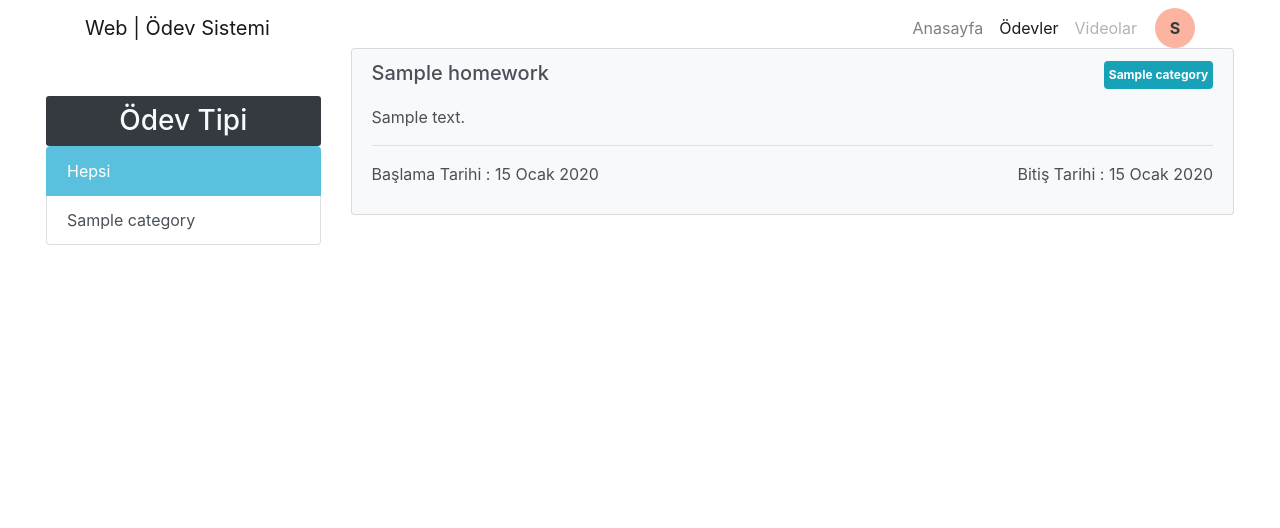
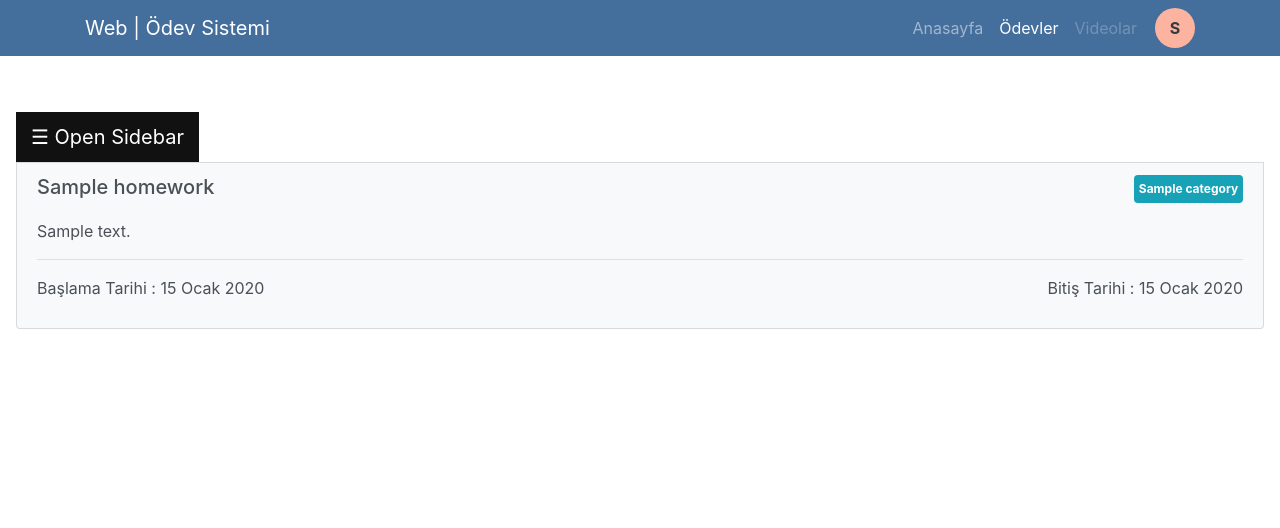
Before and after one commit to Razortype/django-homework-system, a Django app: page /homeworks in a window 1280 px wide. Shown: the top 528 px of the page. Run offline with Django 4.2, Linux system fonts and the light colour scheme; a user stored in the database is signed in; tables that the repository leaves empty hold one stand-in row (values such as "Sample post").

Commit message:
- Live coding. - Dynamically navbar created. Headerjs deleted. Navbar.js created - Homework_list page modified. New sections and sidebar created.

```diff
--- a/homework_project/static/partials/css/_header.css
+++ b/homework_project/static/partials/css/_header.css
@@ -1,8 +1,12 @@
+.navbar {
+    z-index: 1001 !important;
+}
+
 .header__person__buttons{
   margin-left:auto;
 }
 
-.header__userInfo{
+.header__userInfo {
     border-radius:100%;
     width:40px ;
     height:40px;
--- a/homework_project/static/partials/js/_navbar.js
+++ b/homework_project/static/partials/js/_navbar.js
@@ -0,0 +1,46 @@
+const url=window.location.href
+const blueNav=["/homeworks","/homeworks/","/homeoworks/id","/profile"]
+const transparentNav=["homepage","/register"]
+const nav=document.querySelector('nav')
+const toggle=document.querySelector('.navbar-toggler')
+
+if(toggle){
+    toggle.addEventListener('click',makeNavBlue)
+}
+
+blueNav.map((blue)=>{
+    if(url.includes(blue)){
+      makeNavBlue()
+    }
+})
+
+transparentNav.map((tr)=>{
+    if(url==="http://127.0.0.1:8000/"){
+        makeTransparentByScroll(375)
+    }
+    else if(url.includes(tr)){
+        makeTransparentByScroll(10)
+    }
+})
+
+
+function makeNavBlue(){
+    nav.classList.remove('bg-transparent')
+    nav.classList.add('bg-darkblue')
+    nav.classList.add('navbar-dark')
+}
+
+
+function makeTransparentByScroll(height){
+    window.addEventListener("scroll",()=>{
+        if(window.scrollY>height){
+            nav.classList.remove('bg-transparent')
+            nav.classList.add('bg-darkblue')
+            nav.classList.add('navbar-dark')
+        }
+        else{
+            nav.classList.remove('bg-darkblue')
+            nav.classList.remove('navbar-dark')
+        }
+    })
+}
--- a/posts/static/posts/css/homework_list.css
+++ b/posts/static/posts/css/homework_list.css
@@ -1,4 +1,60 @@
-.list-group .active {
-    background-color: #5bc0de;
-    border: 1px solid #5bc0de;
-}
+
+.sidebar {
+    height: 100%;
+    width: 0;
+    position: fixed;
+    z-index: 1;
+    top: 0;
+    left: 0;
+    background-color: #111;
+    overflow-x: hidden;
+    transition: 0.5s;
+    padding-top: 60px;
+  }
+
+  .sidebar a {
+    padding: 8px 8px 8px 32px;
+    text-decoration: none;
+    font-size: 25px;
+    color: #818181;
+    display: block;
+    transition: 0.3s;
+  }
+
+  .sidebar a:hover {
+    color: #f1f1f1;
+  }
+
+  .sidebar .closebtn {
+    position: absolute;
+    top: 0;
+    right: 25px;
+    font-size: 36px;
+    margin-left: 50px;
+  }
+
+  .openbtn {
+    font-size: 20px;
+    cursor: pointer;
+    background-color: #111;
+    color: white;
+    padding: 10px 15px;
+    border: none;
+  }
+
+  .openbtn:hover {
+    background-color: #444;
+  }
+
+  #main {
+    transition: margin-left .5s;
+    padding: 16px;
+  }
+
+  /* On smaller screens, where height is less than 450px, change the style of the sidenav (less padding and a smaller font size) */
+  @media screen and (max-height: 450px) {
+    .sidebar {
+        padding-top: 15px;
+    }
+    .sidebar a {font-size: 18px;}
+  }
--- a/posts/templates/posts/homework_list.html
+++ b/posts/templates/posts/homework_list.html
@@ -3,30 +3,23 @@
 {% load post_extras %}
 
 {% block content %}
-<div class="container-fluid my-5">
 
-    <div class="row mx-3">
-
-
-        <div class="col-sm-3 mt-5">
-            <div class="title p-2 rounded-sm bg-dark text-light">
-                <h3 class="text-center mb-0">Ödev Tipi</h3>
-            </div>
-            <div class="list-group">
-                <a href="/homeworks" class="list-group-item list-group-item-action {% if request.path == '/homeworks' %}active{% endif %}">Hepsi</a>
+<div class="py-5 mt-5" >
+<div id="mySidebar" class="sidebar mt-5 ">
+    <a href="javascript:void(0)" class="closebtn" onclick="closeNav()">×</a>
+    <a href="/homeworks" class="{% if request.path == '/homeworks' %}active{% endif %}">Hepsi</a>
 
     {% for category in categories %}
-                <a href="/homeworks/{{ category.name }}" class="list-group-item list-group-item-action {% if request.path|endswith:category.name %}active{% endif %}">
+    <a href="/homeworks/{{ category.name }}" class="{% if request.path|endswith:category.name %}active{% endif %}">
         {{ category.name }}
     </a>
     {% endfor %}
-            </div>
+
+
   </div>
 
-        <div class="col-sm-9">
-
-            <div class="list-group">
-
+  <div id="main">
+    <button class="openbtn" onclick="openNav()">☰ Open Sidebar</button>
     {% for homework in homeworks %}
     <a href="/homeworks/id/{{ homework.id }}" class="list-group-item list-group-item-action flex-column align-items-start bg-light">
         <div class="d-flex w-100 justify-content-between">
@@ -45,9 +38,16 @@
 
 </div>
 
-        </div>
 
-    </div>
+  <script>
+    function openNav() {
+      document.getElementById("mySidebar").style.width = "250px";
+      document.getElementById("main").style.marginLeft = "250px";
+    }
 
-    </div>
+    function closeNav() {
+      document.getElementById("mySidebar").style.width = "0";
+      document.getElementById("main").style.marginLeft= "0";
+    }
+    </script>
   {% endblock %}
--- a/posts/views.py
+++ b/posts/views.py
@@ -24,7 +24,10 @@ class HomeworkList(LoginRequiredMixin, View):
             'title': 'WEB | Ödevler',
             'categories': Category.objects.all(),
             'homeworks': Homework.objects.all(),
-            'style_file': 'posts/css/homework_list.css'
+            'style_file': 'posts/css/homework_list.css',
+            'js_files': [
+                'partials/js/_navbar.js'
+            ]
         }
 
         if not isinstance(user, AnonymousUser):
--- a/users/static/users/css/forgot_password_email.css
+++ b/users/static/users/css/forgot_password_email.css
@@ -0,0 +1,3 @@
+.form-control{
+    margin-bottom: .5rem !important;
+}
--- a/users/static/users/css/forgot_password_generate.css
+++ b/users/static/users/css/forgot_password_generate.css
@@ -0,0 +1,3 @@
+.form-control{
+    margin-bottom: .5rem !important;
+}
--- a/users/static/users/css/forgot_password_token.css
+++ b/users/static/users/css/forgot_password_token.css
@@ -0,0 +1,3 @@
+.form-control{
+    margin-bottom: .5rem !important;
+}
```
Also changed, not shown: homework_project/static/partials/js/_header.js (deleted, +0 -26 lines), users/templates/users/password_forgot.html (+24 -11 lines), users/templates/users/password_forgot_email.html (+20 -7 lines), users/templates/users/password_token.html (+20 -7 lines), users/views.py (+9 -2 lines), homework_project/static/partials/js/_alert.js (line endings or trailing spaces). Lines whose indentation alone changed are shown as unchanged.
